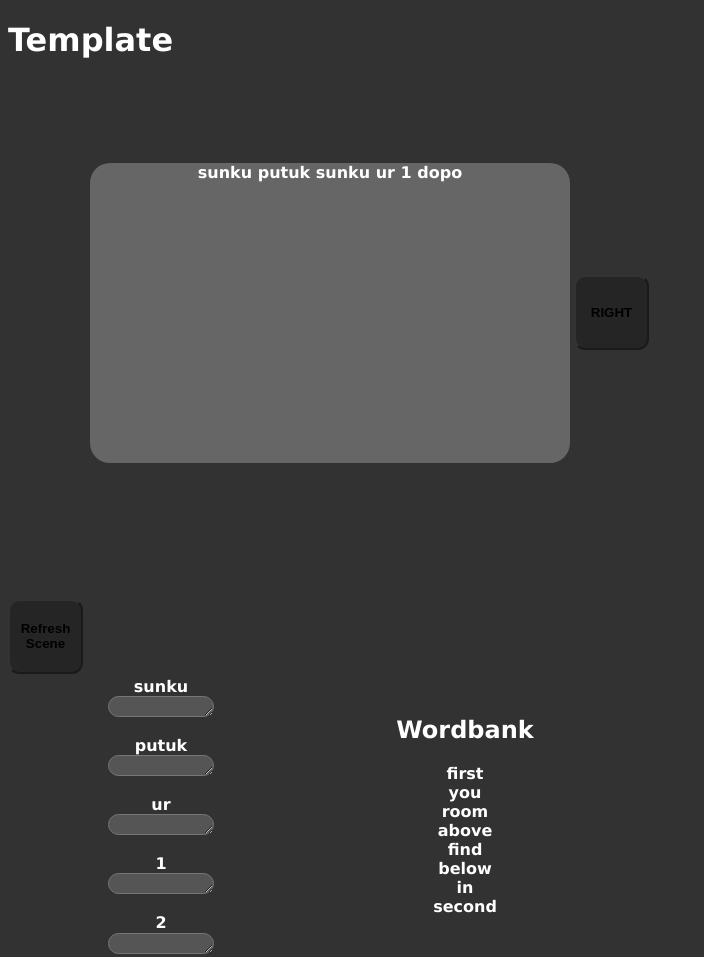
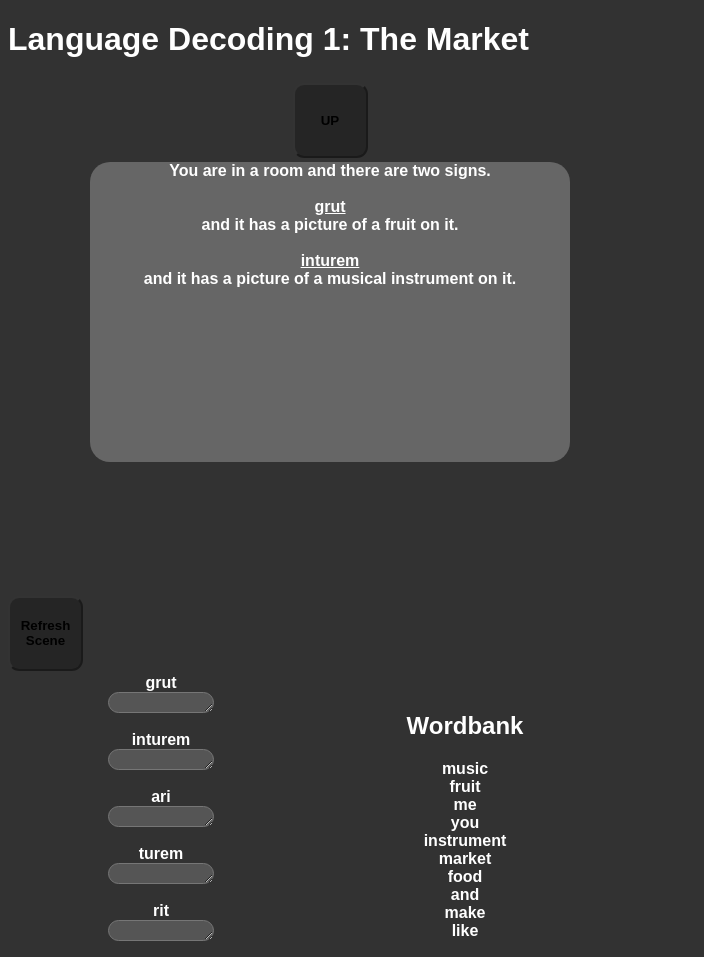
Before and after one commit to THENONYMOUS/Language-Decoding, a plain HTML site: page index.html in a window 1280 px wide. Shown: the top 957 px of the page, without its empty margins (0-704 px from the left). Drawn offline with Linux system fonts and the light colour scheme.

Commit message:
Template real v1
Put in the correct files this time

```diff
--- a/index.html
+++ b/index.html
@@ -4,10 +4,10 @@
         <meta charset="UTF-8">
         <link href="style.css" rel="stylesheet">
         <script src="script.js"></script>
-        <title>Language Translation Template</title>
+        <title>Language Decoding | 1: The Market</title>
     </head>
     <body>
-        <h1>Template</h1>
+        <h1>Language Decoding 1: The Market</h1>
         <p class="main">
         <table>
             <tr>
@@ -27,7 +27,7 @@
             </tr>
         </table><br><br>
         </p>
-        <button class="button" onclick="updateScene(); updateJournal()">Refresh Scene</button>
+        <button class="button" onclick="updateScene(); updateJournal()">Refresh Scene</button><br>
         <table>
             <tr>
                 <th id="journal" class="journal">Loading Journal...</th>
--- a/script.js
+++ b/script.js
@@ -3,29 +3,97 @@
 let room = 100
 const rooms = {
     100: {
-        text() {return constructSentence(['you', 'find', 'you', 'in', 'first', 'room'])},
+        text() {return `
+        You are in a room and there are two signs.<br><br>
+        ${constructSentence(['fruit'])}<br> and it has a picture of a fruit on it.<br><br>
+        ${constructSentence(['instrument'])}<br> and it has a picture of a musical instrument on it.<br>
+        `},
     },
-    101: {
-        text() {return constructSentence(['you', 'find', 'you', 'in', 'second', 'room'])},
+    200: {
+        text() {return `
+        In this next room there is only one sign.<br><br>
+        ${constructSentence(['fruit', 'and', 'instrument'])}<br> and it has a picture of a fruit and a musical instrument on it.<br><br>
+        `},
     },
-    201: {
-        text() {return constructSentence(['you', 'find', 'you', 'in', 'room', 'above', 'second', 'room'])},
+    300: {
+        text() {return `
+        You advance into another room and there is another sign.<br><br>
+        ${constructSentence(['instrument', 'make', 'music'])}<br> and it has a picture of a musical instrument being played.<br><br>
+        `},
     },
-    1: {
-        text() {return constructSentence(['you', 'find', 'you', 'in', 'room', 'below', 'second', 'room'])},
+    301: {
+        text() {return `
+        You go outside and meet someone playing an instrument.<br><br>
+        ${constructSentence(['me', 'make', 'music'])}<br> is what they say.<br><br>
+        ${constructSentence(['you', 'make', 'music'])}?<br> is said afterwards.<br><br>
+        `},
+    },
+    302: {
+        text() {return `
+        You go across to see another person playing an instrument with someone watching.<br><br>
+        ${constructSentence(['me', 'like', 'music'])}<br> is what the person watching says.<br><br>
+        You also see a sign pointing up with a picture of some stalls in it.<br><br>
+        ${constructSentence(['market'])}<br> is shown on the sign.<br><br>
+        `},
+    },
+    401: {
+        text() {return `
+        You go up and see a sign pointing to the left with a picture of some stalls in it.<br><br>
+        ${constructSentence(['market'])}<br> is shown on the sign.<br><br>
+        `},
+    },
+    402: {
+        text() {return `
+        You enter a large, open area resembling a market. There is a large sign on a wall<br><br>
+        ${constructSentence(['market'])}<br> is shown on the sign.<br><br>
+        You also see a smaller sign in front of you.<br><br>
+        ${constructSentence(['market', 'have', 'fruit', 'and', 'instrument', 'and', 'food'])}<br>is shown on the sign and there is a picture on it with a fruit, an instrument and a piece of meat.<br><br>
+        `},
+    },
+    502: {
+        text() {return `
+        You go up to one of the stalls and it sells instruments. They start talking to you.<br><br>
+        ${constructSentence(['me', 'have', 'instrument'])}<br>
+        ${constructSentence(['you', 'like', 'music'])}<br>
+        ${constructSentence(['instrument', 'make', 'music'])}<br>
+        `},
+    },
+    403: {
+        text() {return `
+        You continue through the market.<br><br>
+        `},
+    },
+    503: {
+        text() {return `
+        You go up to one of the stalls and it sells food. They start talking to you.<br><br>
+        ${constructSentence(['me', 'have', 'food'])}<br>
+        ${constructSentence(['you', 'like', 'food'])}<br>
+        ${constructSentence(['you', 'need', 'food'])}<br>
+        `},
     },
 }
 
 // ---Translations stuff---
 const defTranslations = {
-    you: "sunku",
-    find: "putuk",
-    in: "ur",
-    first: "1",
-    second: "2",
-    room: "dopo",
-    above: "upa",
-    below: "ipur",
+    //
+    fruit: 'grut',
+    instrument: 'inturem',
+    and: 'ari',
+    music: 'turem',
+    make: 'rit',
+
+    me: 'fahr',
+    you: 'fuhr',
+    food: 'spah',
+    market: 'varit',
+    like: 'grahi',
+    //
+    have: 'vaka',
+    need: 'nahr',
+
+
+
+
 }
 
 let translations = {
@@ -38,6 +106,7 @@ for(word in defTranslations) {
     }
 }
 
+
 // ---Other stuff to make the game work---
 function roomCheck(num) {
     return Object.keys(rooms).includes(String(room+num)) ? 'visible' : 'hidden'
@@ -47,25 +116,37 @@ function updateScene() {
     document.getElementById("down").style.visibility = roomCheck(-100)
     document.getElementById("left").style.visibility = roomCheck(-1)
     document.getElementById("right").style.visibility = roomCheck(1)
-    document.getElementById("display").textContent = rooms[room].text()
+    document.getElementById("display").innerHTML = rooms[room].text()
 }
 function updateJournal() {
     let journal = ""
+    let wordbankText = "<br><h2>Wordbank</h2>"
     let wordbank = []
+
+    let i = 0
     for(defWord in defTranslations) {
+        let idx = Object.keys(defTranslations).indexOf(defWord)
         word = defTranslations[defWord]
         journal += (word+"<br><textarea id='"+word+"Word' class='input' style='background-color: "+(translations[word]() == defWord ? '#AAAAAA' : '#555555')+";'>"+translations[word]()+"</textarea><br><br>")
-        if(translations[word]() != defWord) wordbank.push(defWord)
+        if(translations[word]() != defWord) {wordbank.push(defWord)} else {wordbank.push("<i style='color: #aaaaaa'>"+defWord+"</i>")}
+
+        i++
+        if(i % 10 === 0) journal += "<br><br>"
+        if(i % 5 === 0) journal += "<br>"
     }
 
-    wordbank = wordbank
-    .map(value => ({ value, sort: Math.random() }))
-    .sort((a, b) => a.sort - b.sort)
-    .map(({ value }) => value)
+    wordbank = chunkArray(wordbank, 10)
+    for(wordbankChunk in wordbank) {
+        wordbankChunk = wordbank[wordbankChunk]
+        wordbankChunk = wordbankChunk
+        .map(value => ({ value, sort: Math.random() }))
+        .sort((a, b) => a.sort - b.sort)
+        .map(({ value }) => value)
 
-    wordbankText = "<br><h2>Wordbank</h2>"
-    for(word of wordbank) {
-        wordbankText += (String(word)+"<br>")
+        for(word of wordbankChunk) {
+            wordbankText += (String(word)+"<br>")
+        }
+        wordbankText += "<br>"
     }
 
     document.getElementById("journal").innerHTML = journal
@@ -78,7 +159,15 @@ function constructSentence(words) {
     for(defWord in words) {
         defWord = words[defWord]
         word = defTranslations[defWord]
-        snt += ((translations[word]() || defTranslations[defWord]) + " ")
+        snt += ((translations[word]() || defTranslations[defWord] || defWord) + " ")
     }
-    return snt
+    return "<u>"+snt+"</u>"
 }
+
+function chunkArray(arr, size) {
+    let result = []
+    while(arr.length > 0) {
+        result.push(arr.splice(0, size))
+    }
+    return result
+}
--- a/style.css
+++ b/style.css
@@ -1,7 +1,7 @@
 body{
     background-color: rgb(50, 50, 50);
     color: #ffffff;
-    font-family: 'Lucida Sans', 'Lucida Sans Regular', 'Lucida Grande', 'Lucida Sans Unicode', Geneva, Verdana, sans-serif;
+    font-family: Arial, Helvetica, sans-serif;
 }
 .button{
     background-color: rgba(0, 0, 0, 0.25);
```
